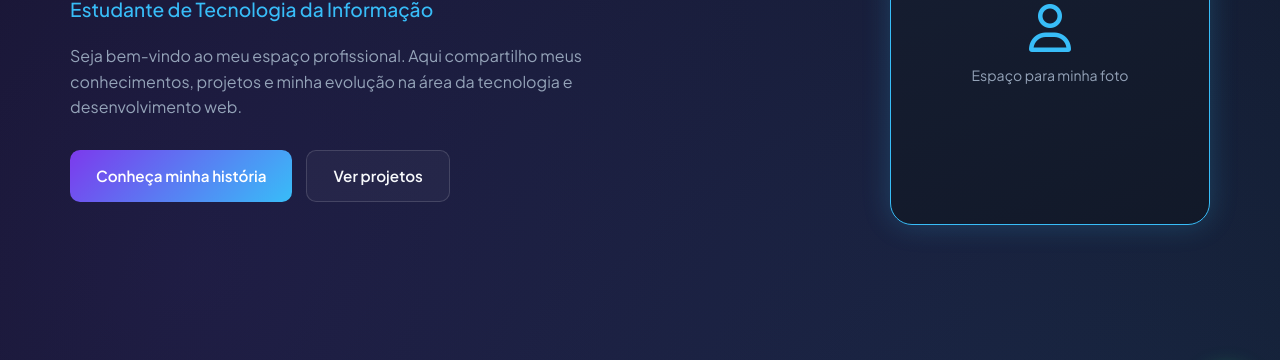
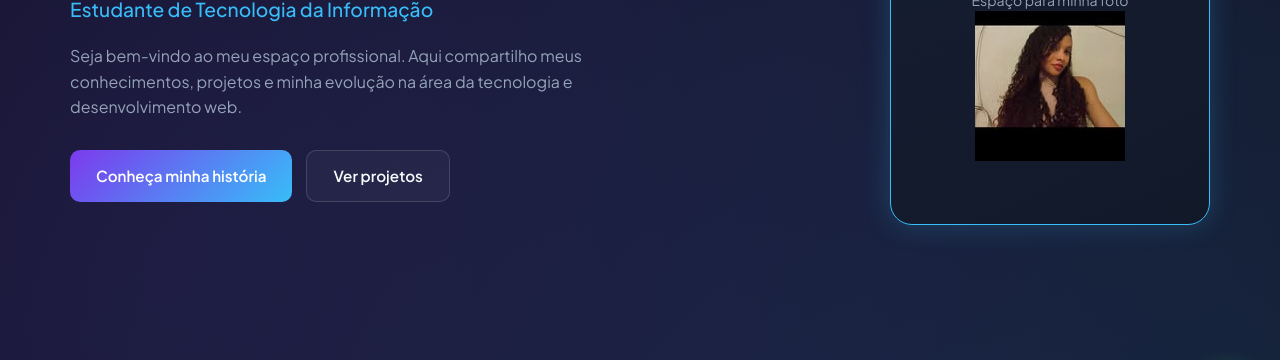
Before and after one commit to analaurateleslopes/portfolio, a plain HTML site: page index.html in a window 1280 px wide. Shown: the part 357-717 px from the top of the page. Drawn offline with nearby package versions, Linux system fonts and the light colour scheme.

Commit message:
Update index.html

```diff
--- a/index.html
+++ b/index.html
@@ -68,6 +68,7 @@
                 <div class="foto-placeholder">
                     <i class="fa-regular fa-user"></i>
                     <p>Espaço para minha foto</p>
+                    <img src="786854258_18090950135548770_2560149784950650299_n.jpg" alt="Foto de Ana Laura">
                 </div>
 
             </div>
```
